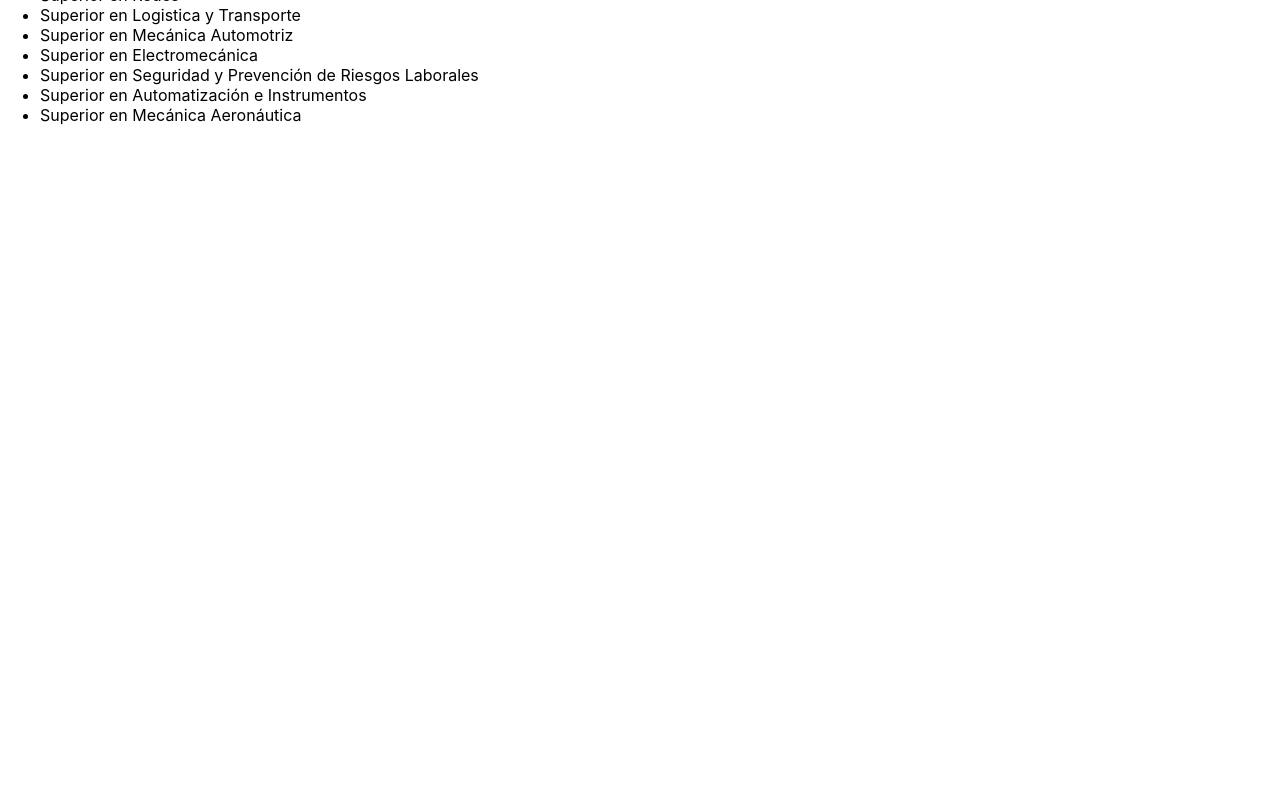
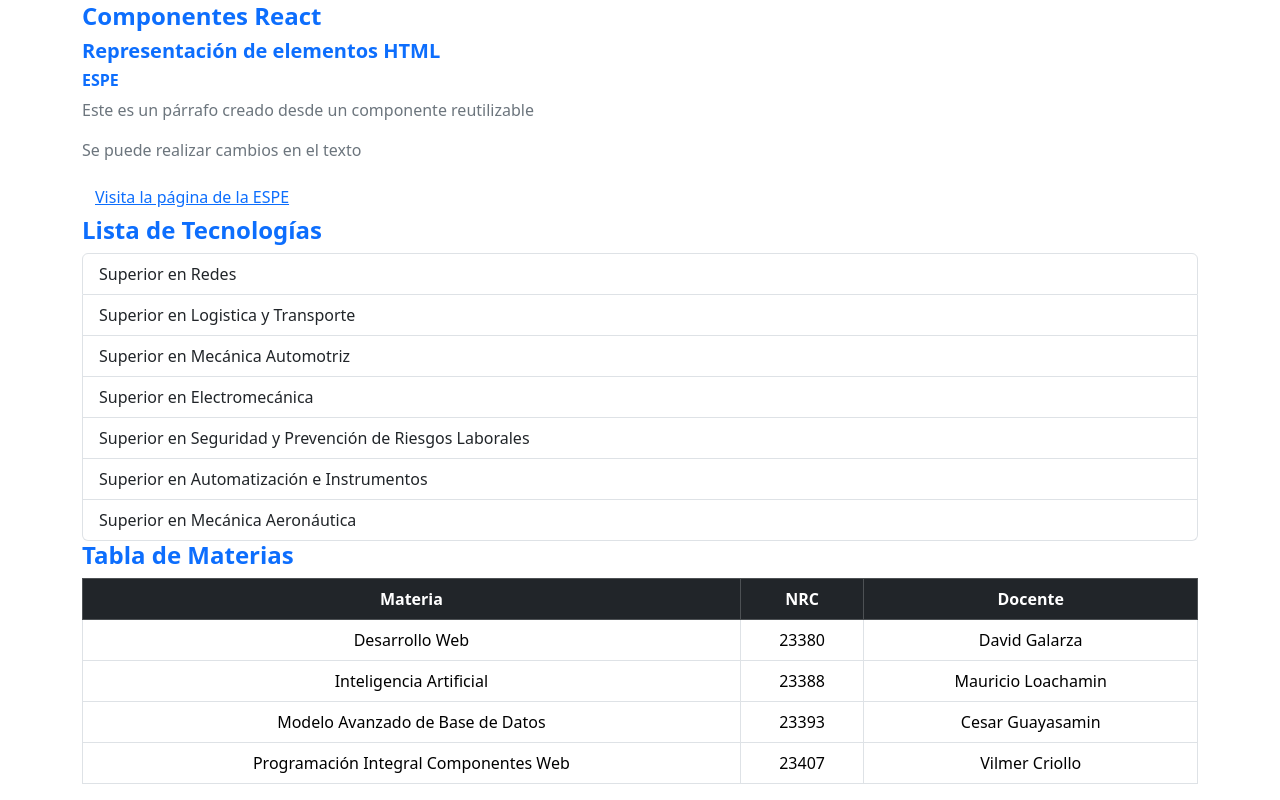
Before and after one commit to Willianh25/pry_componentes_react, a React (Create React App) app: page / in a window 1280 px wide. Shown: the part 640-1440 px from the top of the page. Before the commit the page ends 800 px from the top, so only its background shows below. Built offline with nearby package versions, Linux system fonts and the light colour scheme.

Commit message:
Se crea el componente Tabla con encabezado y datos usando props y boostrap, se añade a App.js

```diff
--- a/src/App.js
+++ b/src/App.js
@@ -3,6 +3,7 @@ import Titulo from "./components/Titulo";
 import Parrafo from "./components/Parrafo";
 import Enlace from "./components/Enlace";
 import Lista from "./components/Lista";
+import Tabla from "./components/Tabla";
 
 function App() {
 
@@ -15,6 +16,18 @@ function App() {
     "Superior en Automatización e Instrumentos",
     "Superior en Mecánica Aeronáutica",
   ];
+
+  // Encabezado de la tabla
+  const encabezados = ["Materia", "NRC", "Docente"];
+
+  // Filas de la tabla
+  const filas = [
+    ["Desarrollo Web", 23380, "David Galarza"],
+    ["Inteligencia Artificial", 23388, "Mauricio Loachamin"],
+    ["Modelo Avanzado de Base de Datos", 23393, "Cesar Guayasamin"],
+    ["Programación Integral Componentes Web", 23407, "Vilmer Criollo"],
+  ];
+
   return (
     <div className="container mt-5">
       <Titulo texto="Bienvenido a Componentes React" nivel={1} />
@@ -39,6 +52,9 @@ function App() {
 
       <Titulo texto="Lista de Tecnologías" nivel={4} />
       <Lista elementos={tecnologias} />
+
+      <Titulo texto="Tabla de Materias" nivel={4} />
+      <Tabla cabecera={encabezados} datos={filas} />
     </div>
   );
 }
--- /dev/null
+++ b/src/components/Tabla.js
@@ -0,0 +1,30 @@
+// Se crea un componente funcional llamado Tabla
+// Este componente recibe dos props: cabecera y datos
+function Tabla(props) {
+  return (
+    <div className="table-responsive">
+    <table className="table table-bordered table-hover text-center align-middle">
+      <thead className="table-dark">
+        <tr>
+          {/* Mostramos cada titulo de la cabecera en una celda de la tabla */}
+          {props.cabecera.map((columna, index) => (
+            <th key={index}>{columna}</th>
+          ))}
+        </tr>
+      </thead>
+      <tbody>
+        {/* Recorremos los datos y mostramos cada fila en la tabla */}
+        {props.datos.map((fila, filaIndex) => (
+          <tr key={filaIndex}>
+            {fila.map((celda, celdaIndex) => (
+              <td key={celdaIndex}>{celda}</td>
+            ))}
+          </tr>
+        ))}
+      </tbody>
+    </table>
+    </div>
+  );
+}
+
+export default Tabla;
--- a/src/index.js
+++ b/src/index.js
@@ -3,6 +3,7 @@ import ReactDOM from 'react-dom/client';
 import './index.css';
 import App from './App';
 import reportWebVitals from './reportWebVitals';
+import 'bootstrap/dist/css/bootstrap.min.css';
 
 const root = ReactDOM.createRoot(document.getElementById('root'));
 root.render(
```
